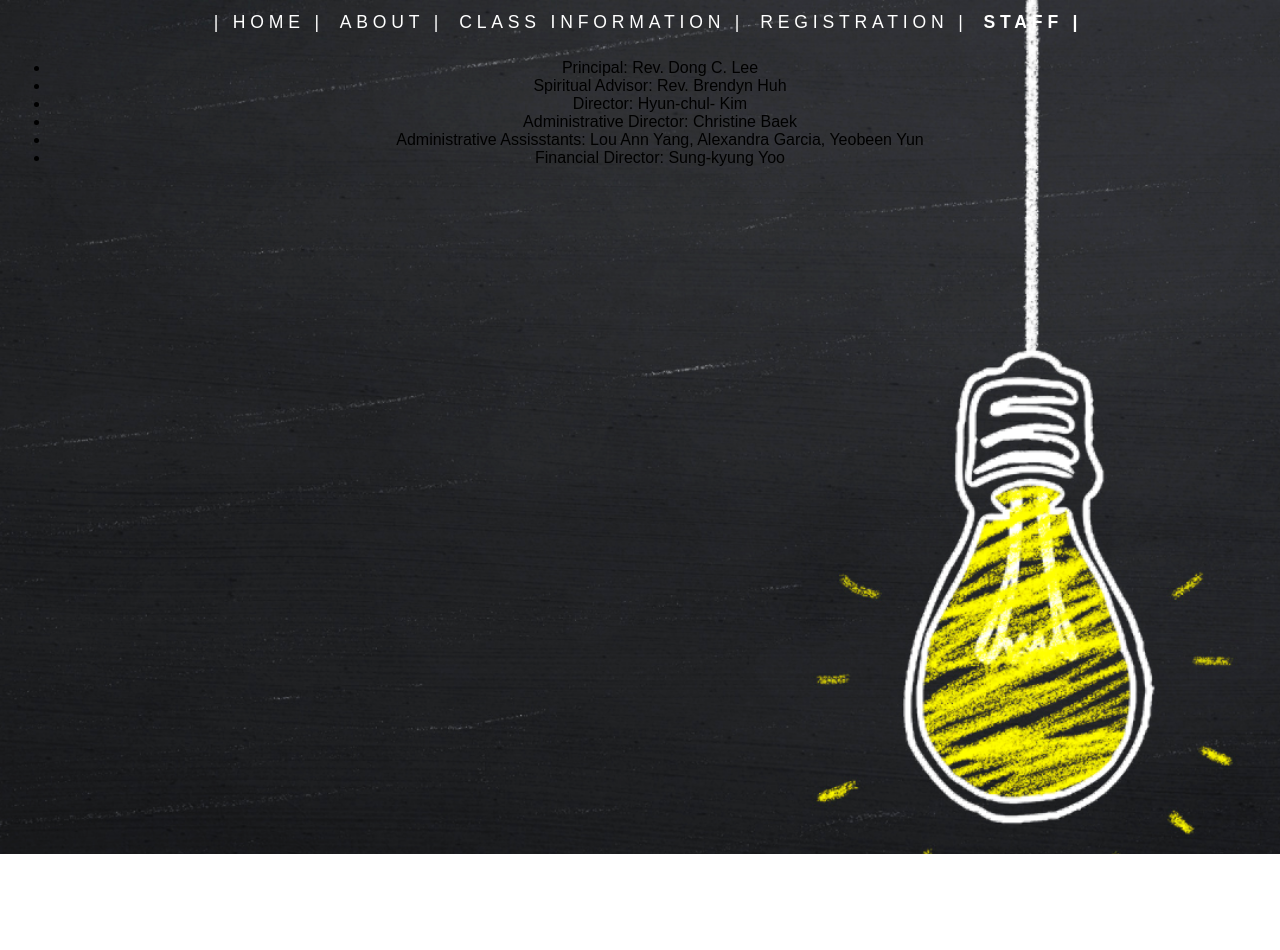
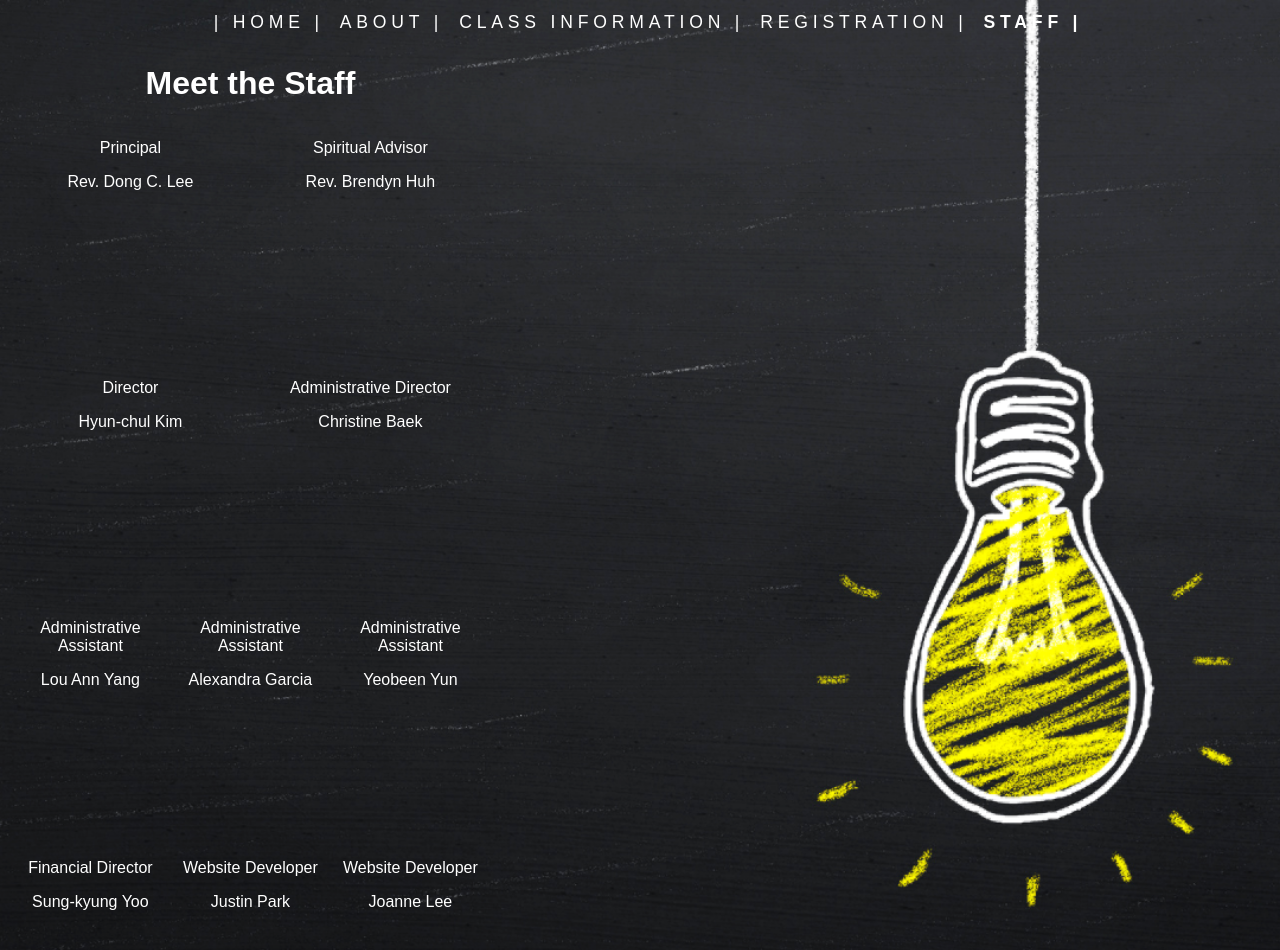
Before and after one commit to jmpark2001/SummitSchool, a React (Create React App) app: page /staff in a window 1280 px wide. Shown: the top 950 px of the page. Before the commit the page ends 854 px from the top, so only its background shows below. Built offline with nearby package versions, Linux system fonts and the light colour scheme.

Commit message:
Create Staff page template

```diff
--- a/src/css/styles.css
+++ b/src/css/styles.css
@@ -231,6 +231,43 @@ input[type="checkbox"] {
     margin-top: 1.5vh!important;
 }
 
+.staffPage {
+    display: flex;
+    flex-direction: column;
+    width: min-content;
+    height: min-content;
+    text-align: center;
+}
+
+.staffList {
+    display: flex;
+    flex-direction: column;
+
+
+}
+
+.staffRow {
+    display: flex;
+    flex-direction: row;
+    flex-wrap: wrap;
+    width: 100%;
+}
+
+.staffColumn {
+    display: flex;
+    flex-direction: column;
+    flex-basis: 100%;
+    flex: 1;
+    color: white;
+    height: 30vh;
+    width: 60vh;
+    text-align: center;
+}
+
+.staffColumn p {
+    margin-bottom: 0;
+}
+
 /* bootstrap form css*/
 .mb-3{margin-bottom:.5vh!important}
 .form-check{display:block;min-height:1.5vh;padding-left:-2vh;margin-bottom:.125vh; text-align: left}
--- a/src/pages/Staff.js
+++ b/src/pages/Staff.js
@@ -1,14 +1,55 @@
 export default function Staff() {
     return (
-        <div>
-            <ul>
-                <li>Principal: Rev. Dong C. Lee</li>
-                <li>Spiritual Advisor: Rev. Brendyn Huh</li>
-                <li>Director: Hyun-chul- Kim</li>
-                <li>Administrative Director: Christine Baek</li>
-                <li>Administrative Assisstants: Lou Ann Yang, Alexandra Garcia, Yeobeen Yun</li>
-                <li>Financial Director: Sung-kyung Yoo</li>
-            </ul>
+        <div className="staffPage">
+            <h1 className="aboutTitle">Meet the Staff</h1>
+            <div className="staffRow">
+                <div className="staffColumn">
+                    <p>Principal</p>
+                    <p>Rev. Dong C. Lee</p>
+                </div>
+                <div className="staffColumn">
+                    <p>Spiritual Advisor</p>
+                    <p>Rev. Brendyn Huh</p>
+                </div>
+            </div>
+            <div className="staffRow">
+                <div className="staffColumn">
+                    <p>Director</p>
+                    <p>Hyun-chul Kim</p>
+                </div>
+                <div className="staffColumn">
+                    <p>Administrative Director</p>
+                    <p>Christine Baek</p>
+                </div>
+            </div>
+            <div className="staffRow">
+                <div className="staffColumn">
+                    <p>Administrative Assistant</p>
+                    <p>Lou Ann Yang</p>
+                </div>
+                <div className="staffColumn">
+                    <p>Administrative Assistant</p>
+                    <p>Alexandra Garcia</p>
+                </div>
+                <div className="staffColumn">
+                    <p>Administrative Assistant</p>
+                    <p>Yeobeen Yun</p>
+                </div>
+            </div>
+            <div className="staffRow">
+                <div className="staffColumn">
+                    <p>Financial Director</p>
+                    <p>Sung-kyung Yoo</p>
+                </div>
+                <div className="staffColumn">
+                    <p>Website Developer</p>
+                    <p>Justin Park</p>
+                </div>
+                <div className="staffColumn">
+                    <p>Website Developer</p>
+                    <p>Joanne Lee</p>
+                </div>
+            </div>
         </div>
     )
 }
```
